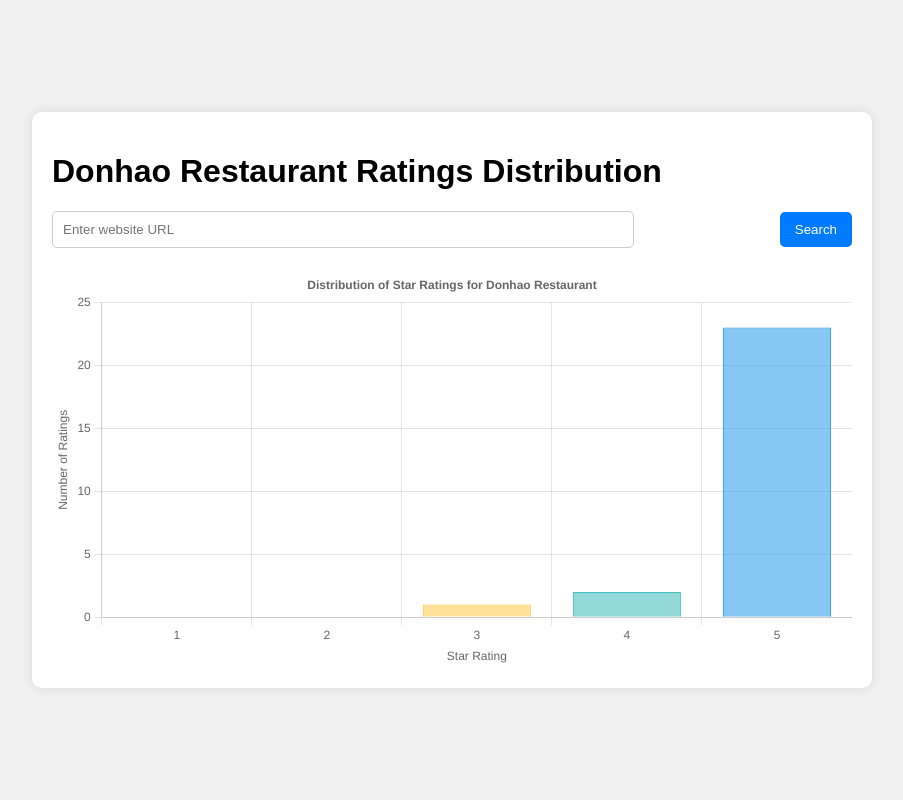
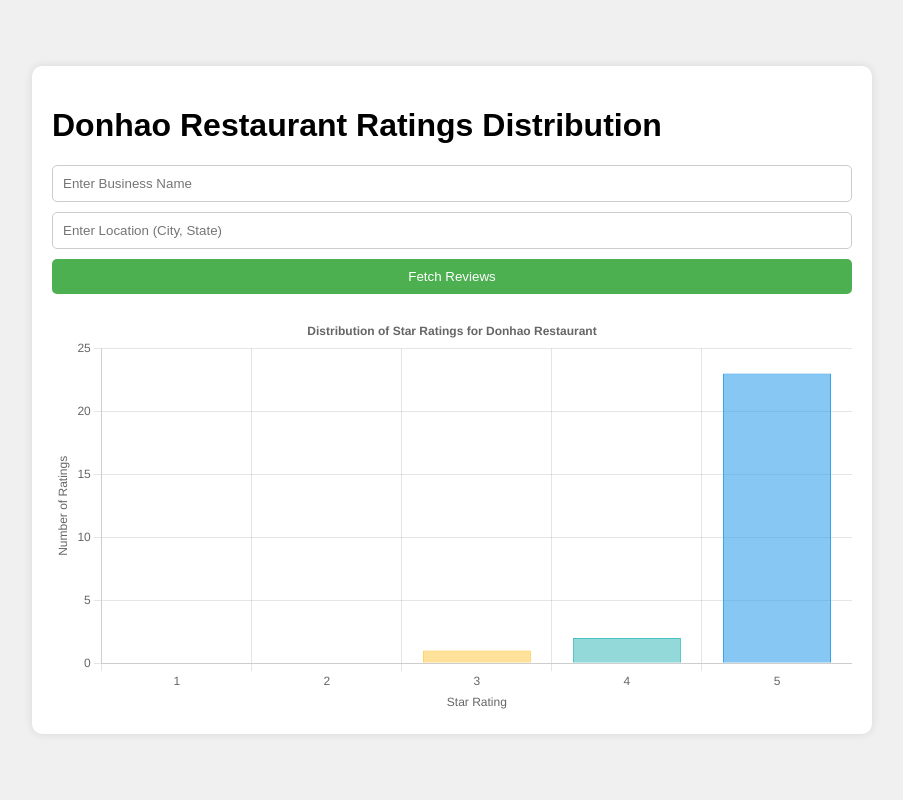
Before and after one commit to brian-vuong05/sunhacksProject, a Flask app: page / in a window 1280 px wide. Shown: the whole page, without its empty margins (188-1091 px from the left). Run offline with Flask 3, Linux system fonts and the light colour scheme; some libraries are stand-ins or nearby versions.

Commit message:
Add files via upload

```diff
--- a/flaskProject/app.py
+++ b/flaskProject/app.py
@@ -1,15 +1,15 @@
-from flask import Flask, render_template
+from flask import Flask, render_template, request, redirect, url_for, flash
 from collections import Counter
 
 from requests import request
 
-from fetch_reviews import fetch_yelp_reviews
+from fetch_reviews import fetch_yelp_place_id, fetch_yelp_reviews
 from pull_reviews import get_data
 import json
 import requests
 
 app = Flask(__name__)
-
+app.secret_key = 'your_secret_key'
 
 def load_data():
     with open('data.json', 'r') as file:
@@ -30,6 +30,24 @@ def index():
 
     return render_template('index.html', labels=labels, data=data)
 
+@app.route('/fetch_reviews', methods=['POST'])
+def fetch_reviews():
+    business_name = request.form.get('businessName')  # Get the business name from the form
+    location = request.form.get('location')  # Get the location from the form
+
+    if business_name and location:
+        try:
+            # Call your function to scrape and upload to MongoDB
+            place_id = fetch_yelp_place_id(business_name, location)  # Adjust this function as needed
+            fetch_yelp_reviews(place_id)  # Fetch reviews using the place ID
+            get_data()  # Fetch the reviews and create the JSON file
+            flash('Reviews fetched and uploaded successfully!', 'success')
+        except Exception as e:
+            flash(f'Error fetching reviews: {str(e)}', 'danger')
+    else:
+        flash('Please provide both business name and location!', 'danger')
+
+    return redirect(url_for('index'))
 
 if __name__ == '__main__':
     app.run(debug=True)
--- a/flaskProject/templates/index.html
+++ b/flaskProject/templates/index.html
@@ -9,7 +9,6 @@
         body {
             font-family: Arial, sans-serif;
             display: flex;
-            flex-direction: column;
             justify-content: center;
             align-items: center;
             height: 100vh;
@@ -24,38 +23,39 @@
             border-radius: 10px;
             box-shadow: 0 0 10px rgba(0,0,0,0.1);
         }
-        .search-box {
+        form {
+            display: flex;
+            flex-direction: column;
             margin-bottom: 20px;
-            display: flex;
-            justify-content: space-between;
-            align-items: center;
         }
-        .search-box input {
-            width: 70%;
+        input[type="text"] {
             padding: 10px;
+            margin-bottom: 10px;
             border: 1px solid #ccc;
             border-radius: 5px;
         }
-        .search-box button {
-            padding: 10px 15px;
+        button {
+            padding: 10px;
+            background-color: #4CAF50;
+            color: white;
             border: none;
             border-radius: 5px;
-            background-color: #007bff;
-            color: white;
             cursor: pointer;
         }
-        .search-box button:hover {
-            background-color: #0056b3;
+        button:hover {
+            background-color: #45a049;
         }
     </style>
 </head>
 <body>
     <div class="container">
         <h1>Donhao Restaurant Ratings Distribution</h1>
-        <div class="search-box">
-            <input type="text" id="websiteUrl" placeholder="Enter website URL" />
-            <button onclick="submitUrl()">Search</button>
-        </div>
+
+        <form action="/fetch_reviews" method="POST">
+            <input type="text" name="businessName" placeholder="Enter Business Name" required>
+            <input type="text" name="location" placeholder="Enter Location (City, State)" required>
+            <button type="submit">Fetch Reviews</button>
+        </form>
         <canvas id="ratingChart"></canvas>
     </div>
 
@@ -112,12 +112,6 @@
                 }
             }
         });
-
-        function submitUrl() {
-            var url = document.getElementById('websiteUrl').value;
-            alert('Searching for: ' + url);
-            // Add functionality to handle the URL input as needed
-        }
     </script>
 </body>
 </html>
```
